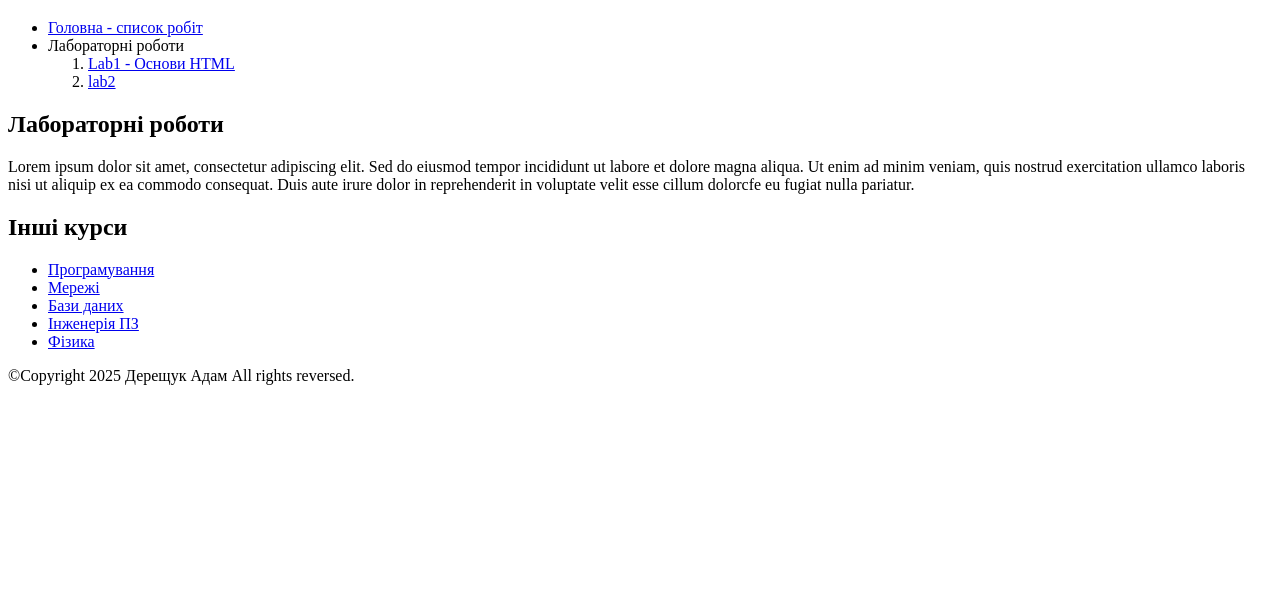
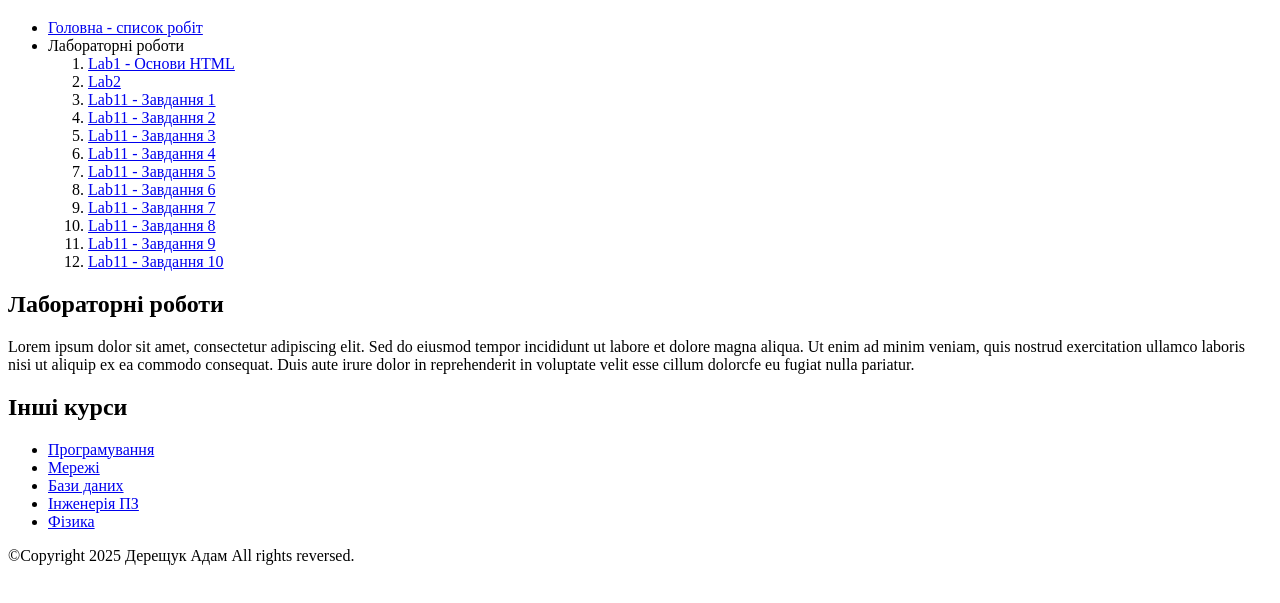
Before and after one commit to adereshchuk2022-debug/webwork, a plain HTML site: page lab1/index.html in a window 1280 px wide. Shown: the part 61-664 px from the top of the page. Drawn offline with Linux system fonts and the light colour scheme.

Commit message:
all works

```diff
--- a/lab1/index.html
+++ b/lab1/index.html
@@ -11,11 +11,24 @@
   </header>
   <nav>
         <ul>
-            <li><a href="/">Головна - список робіт</a></li>
-            <li>Лабораторні роботи
-                <ol>
-              <li><a href="index.html">Lab1 - Основи HTML</a></li>
-              <li><a href="/lab1/index.html">lab2</a></li>
+           <li><a href="/">Головна - список робіт</a></li>
+<li>Лабораторні роботи
+    <ol>
+        <li><a href="index.html">Lab1 - Основи HTML</a></li>
+        <li><a href="/lab1/index.html">Lab2</a></li>
+        <li><a href="/lab11/index.html">Lab11 - Завдання 1</a></li>
+        <li><a href="/lab11/index.html">Lab11 - Завдання 2</a></li>
+        <li><a href="/lab11/index.html">Lab11 - Завдання 3</a></li>
+        <li><a href="/lab11/index.html">Lab11 - Завдання 4</a></li>
+        <li><a href="/lab11/index.html">Lab11 - Завдання 5</a></li>
+        <li><a href="/lab11/index.html">Lab11 - Завдання 6</a></li>
+        <li><a href="/lab11/index.html">Lab11 - Завдання 7</a></li>
+        <li><a href="/lab11/index.html">Lab11 - Завдання 8</a></li>
+        <li><a href="/lab11/index.html">Lab11 - Завдання 9</a></li>
+        <li><a href="/lab11/index.html">Lab11 - Завдання 10</a></li>
+    </ol>
+</li>
+
 
 
 
```
